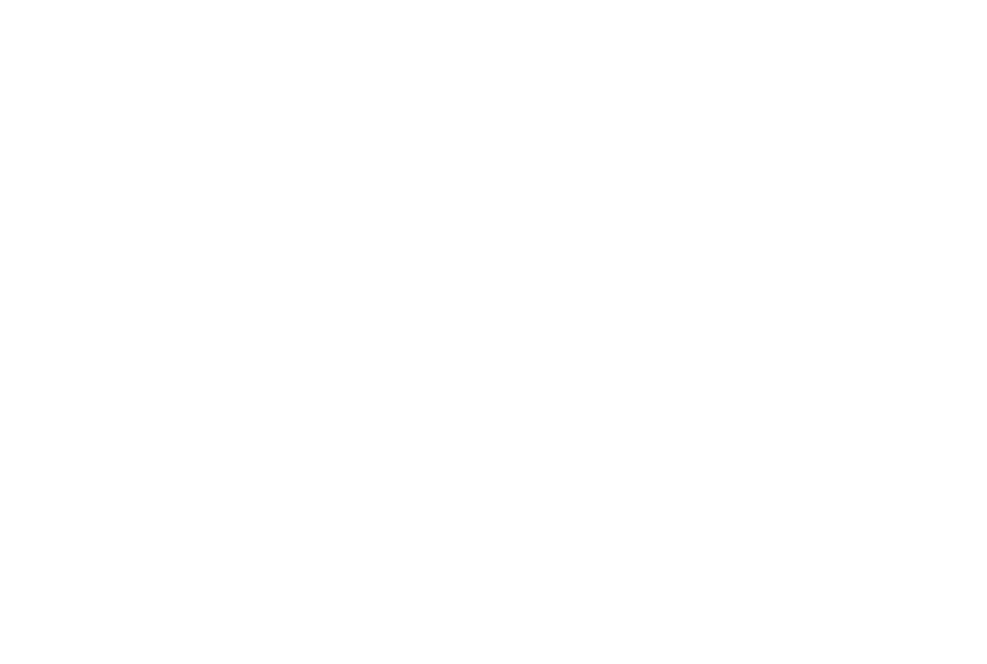
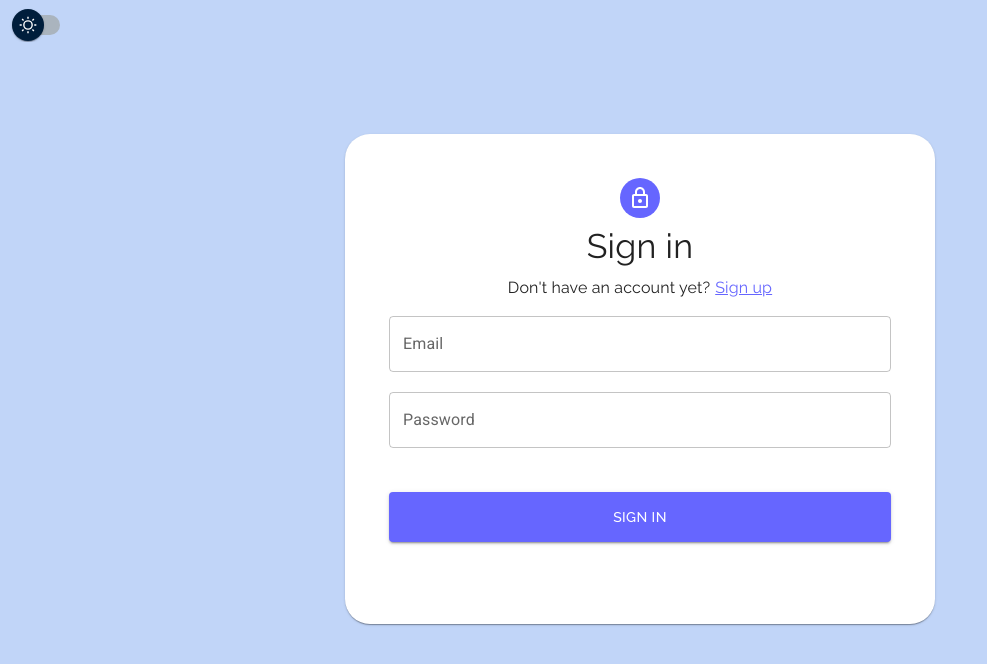
Before and after one commit to darnnng/inno-paint, a React (Create React App) app: page /signin in a window 1280 px wide. Before the commit this address had no page. Shown: the top 664 px of the page, without its empty margins (0-987 px from the left). Built offline with nearby package versions, Linux system fonts and the light colour scheme.

Commit message:
fix: created signin route& created folder with interfaces

```diff
--- a/src/App.tsx
+++ b/src/App.tsx
@@ -1,5 +1,5 @@
 import React from 'react';
-import { Route, Routes } from 'react-router-dom';
+import { Navigate, Route, Routes } from 'react-router-dom';
 import { GalleryPage } from './components/GalleryPage/GalleryPage';
 import { SignIn } from './components/Auth/SignIn/SignIn';
 import { SignUp } from './components/Auth/SignUp/SignUp';
@@ -15,7 +15,8 @@ function App() {
   return (
     <ThemeProvider theme={theme ? dark : light}>
       <Routes>
-        <Route path='/' element={<SignIn />} />
+        <Route path='/' element={<Navigate to={'/signin'} replace />} />
+        <Route path='/signin' element={<SignIn />} />
         <Route path='/signup' element={<SignUp />} />
         <Route path='/gallery' element={<GalleryPage />} />
         <Route path='/editor' element={<Editor />} />
--- /dev/null
+++ b/src/interfaces/ICanvasService.interface.ts
@@ -0,0 +1,3 @@
+export interface ICanvasService {
+  saveImage: (userId: string, email: string, image: string) => void;
+}
--- /dev/null
+++ b/src/interfaces/IGalleryService.interface.ts
@@ -0,0 +1,4 @@
+export interface IGalleryService {
+  getAllImages: () => void;
+  getCertainImages: (user: string) => void;
+}
--- a/src/services/canvasService.ts
+++ b/src/services/canvasService.ts
@@ -1,9 +1,7 @@
 import { addDoc, collection } from 'firebase/firestore';
 import { db } from '../firebase';
+import { ICanvasService } from '../interfaces/ICanvasService.interface';
 
-export interface ICanvasService {
-  saveImage: (userId: string, email: string, image: string) => void;
-}
 class CanvasService implements ICanvasService {
   saveImage(userId: string, email: string, image: string) {
     return addDoc(collection(db, `images`), {
--- a/src/services/galleryService.ts
+++ b/src/services/galleryService.ts
@@ -1,10 +1,7 @@
 import { collection, query, where } from 'firebase/firestore';
 import { db } from '../firebase';
+import { IGalleryService } from '../interfaces/IGalleryService.interface';
 
-export interface IGalleryService {
-  getAllImages: () => void;
-  getCertainImages: (user: string) => void;
-}
 class GalleryService implements IGalleryService {
   getAllImages() {
     const imagesCollection = collection(db, 'images');
```
